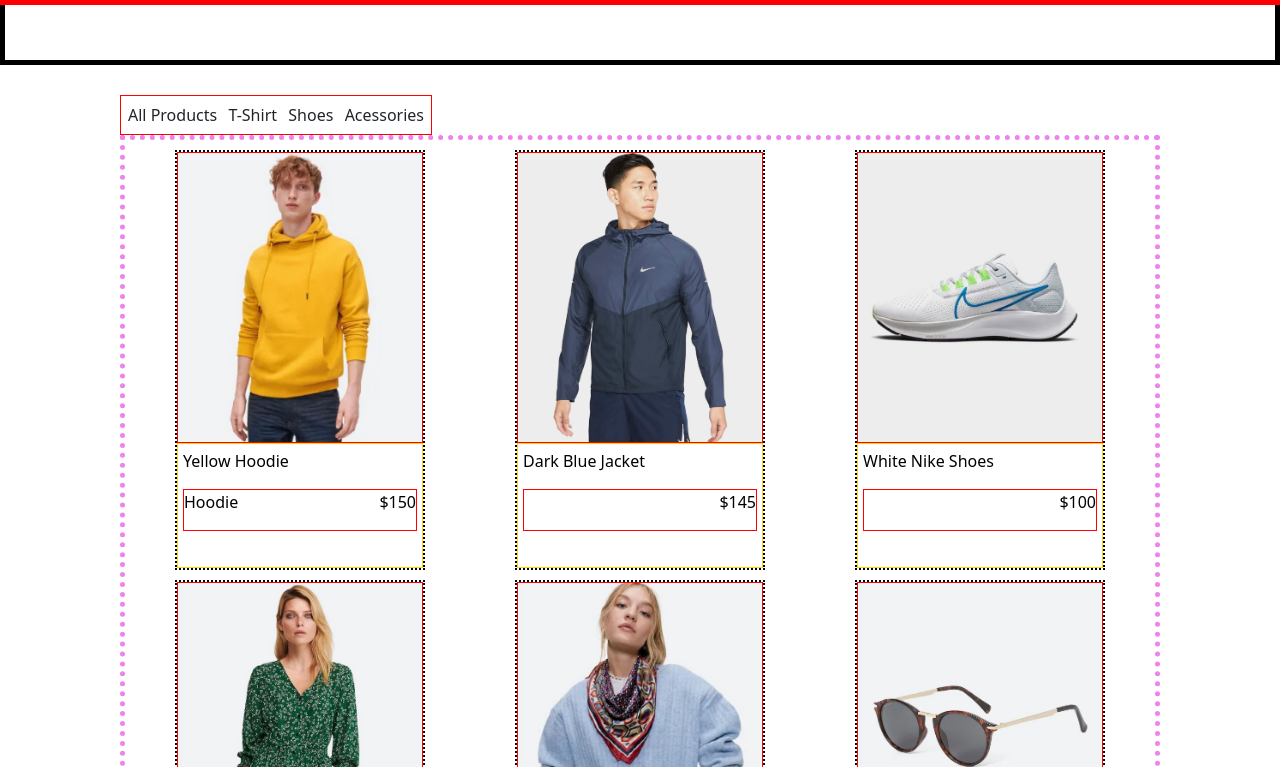
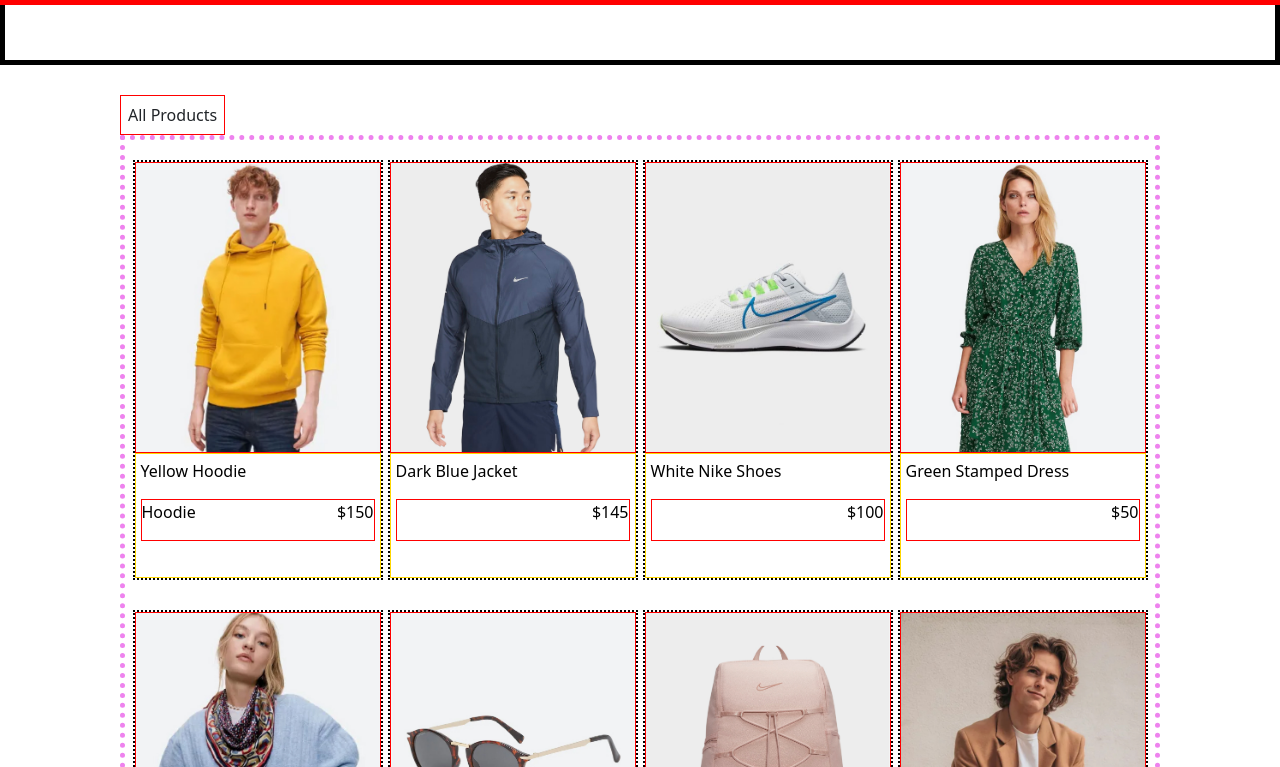
Before and after one commit to briantheengineer/Cora---E-commerce, a React (Create React App) app in the folder my-ecommerce/: page / in a window 1280 px wide. Shown: the part 1733-2500 px from the top of the page. Built offline with nearby package versions, Linux system fonts and the light colour scheme; some icons are missing.

Commit message:
fixed wirdht cards

```diff
--- a/my-ecommerce/src/Assembly.css
+++ b/my-ecommerce/src/Assembly.css
@@ -1,17 +1,13 @@
 .assembly-div {
     width: 100%;
     min-width: 150vh;
-    height: 100vh;
+    height: fit-content;
     padding: 5px 15vh;
 }
 
 .assembly-nav {
     border:1px solid red;
-    min-width: fit-content;
-    display: flex;
-    align-items: center;
-    justify-content: space-between;
-    width: 30%;
+    width: fit-content;
     height: fit-content;
     padding:2px
 }
@@ -22,7 +18,7 @@
 
 .assembly-cards {
     border:5px dotted violet;
-    height: 870px;
+    height:fit-content;
     padding: 5px;
     display: flex;
     flex-wrap: wrap;
--- a/my-ecommerce/src/Assembly.js
+++ b/my-ecommerce/src/Assembly.js
@@ -3,14 +3,10 @@ import jsonData from "./data.json"
 import Card from "./Card.js"
 export default function Assembly() {
     const data = jsonData
-    const CardList = ({data})
     return (
         <div className="assembly-div">
             <div className="assembly-nav">
                 <p>All Products</p>
-                <p>T-Shirt</p>
-                <p>Shoes</p>
-                <p>Acessories</p>
             </div>
             <div className="assembly-cards">
                 {data.map(cardData => (
--- a/my-ecommerce/src/Card.css
+++ b/my-ecommerce/src/Card.css
@@ -2,7 +2,7 @@
     border:2px dotted black;
     width: 250px;
     height: 420px;
-    margin: 5px;
+    margin: 15px 0px;
 }
 
 .card-div:hover {
```
